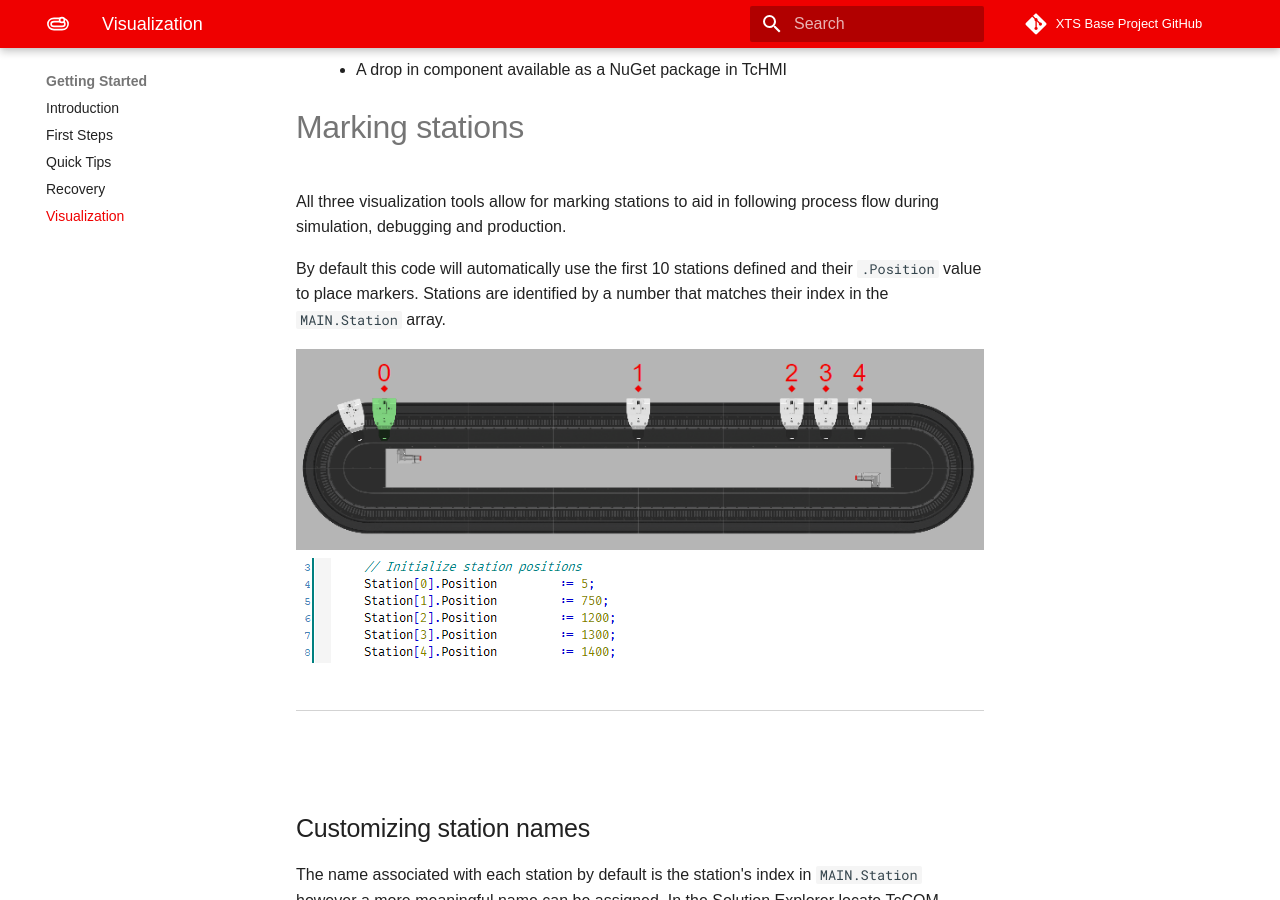
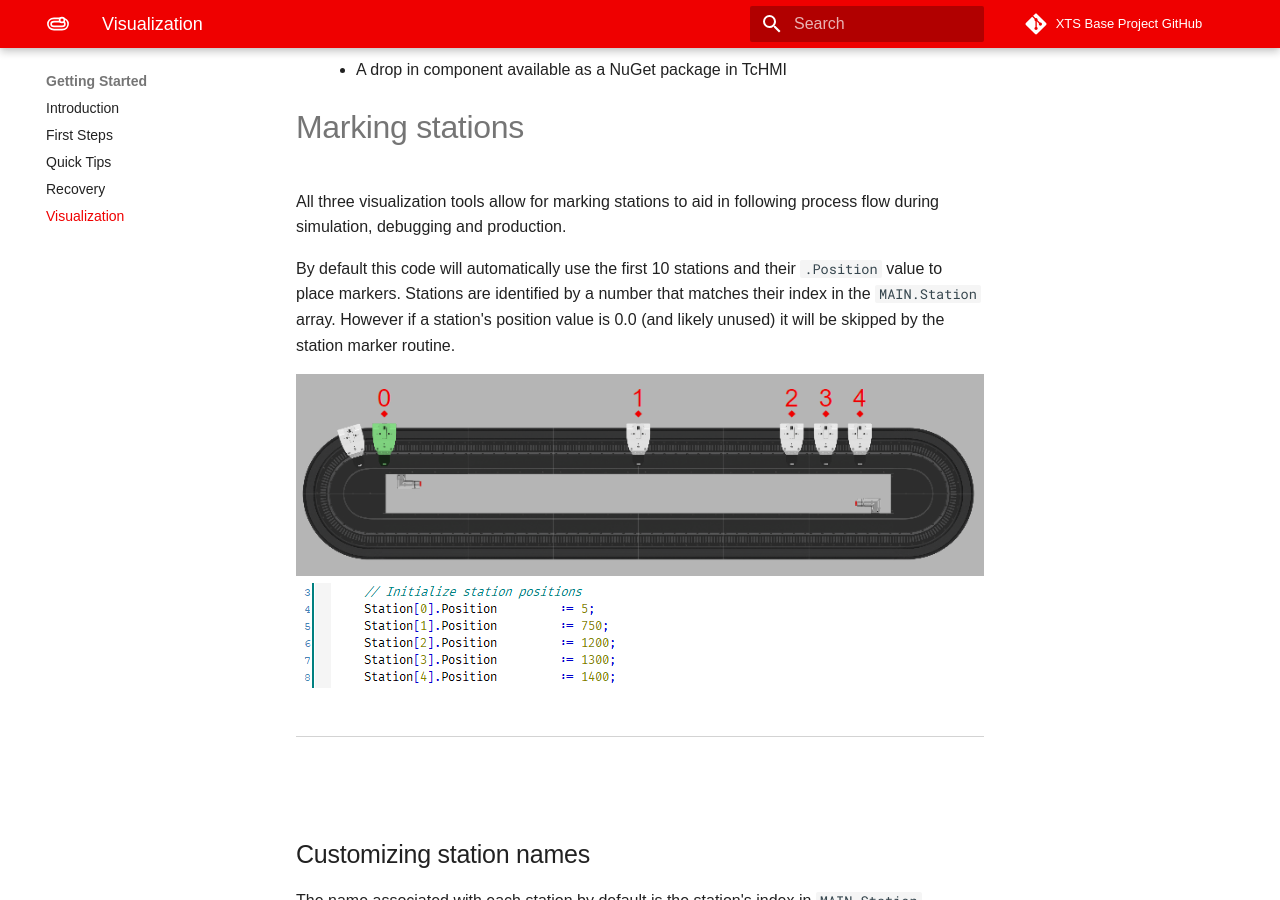
Before and after one commit to Beckhoff-USA-Community/XTS_Base, an MkDocs documentation site: the page built from Documentation/docs/GettingStarted/Visualization.md, in a window 1280 px wide and 900 px high, scrolled down 487 px. Built offline with MkDocs 1.6.1 and Material for MkDocs 9.7.7, drawn with Linux system fonts in a browser that asks for light colours; some web fonts are replaced; comment, search, counter and statistics services are not loaded.

Commit message:
Allow for spares station array when populating stations automatically

```diff
--- a/Documentation/docs/GettingStarted/Visualization.md
+++ b/Documentation/docs/GettingStarted/Visualization.md
@@ -15,7 +15,7 @@ Visualization of the XTS system without actual hardware or on an HMI in producti
 
 All three visualization tools allow for marking stations to aid in following process flow during simulation, debugging and production.
 
-By default this code will automatically use the first 10 stations defined and their `.Position` value to place markers. Stations are identified by a number that matches their index in the `MAIN.Station` array.
+By default this code will automatically use the first 10 stations and their `.Position` value to place markers. Stations are identified by a number that matches their index in the `MAIN.Station` array. However if a station's position value is 0.0 (and likely unused) it will be skipped by the station marker routine.
 
 ![XTS Visualization with stations marked](../Images/GettingStarted/Visualization-StationMarkers.png)
 ![Station definitions in code](../Images/GettingStarted/Visualization-StationCode.png)
```
Also changed, not shown: 2 other files.
